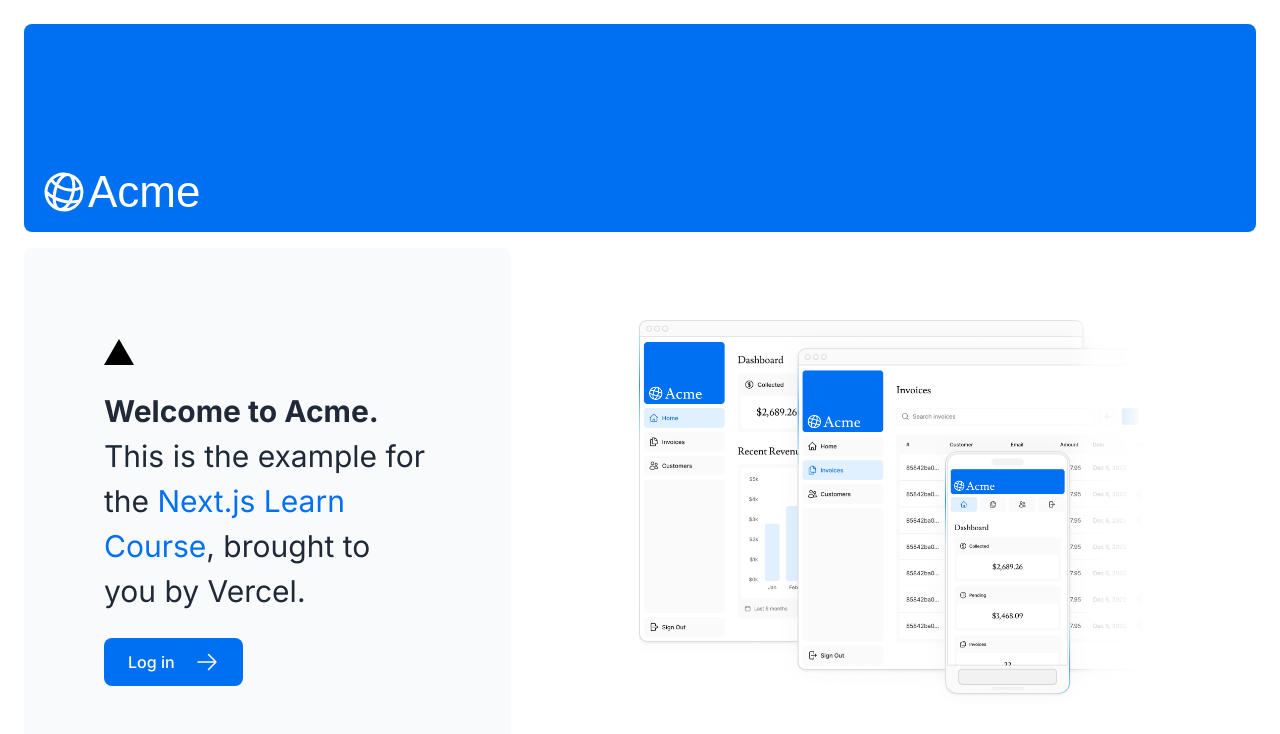
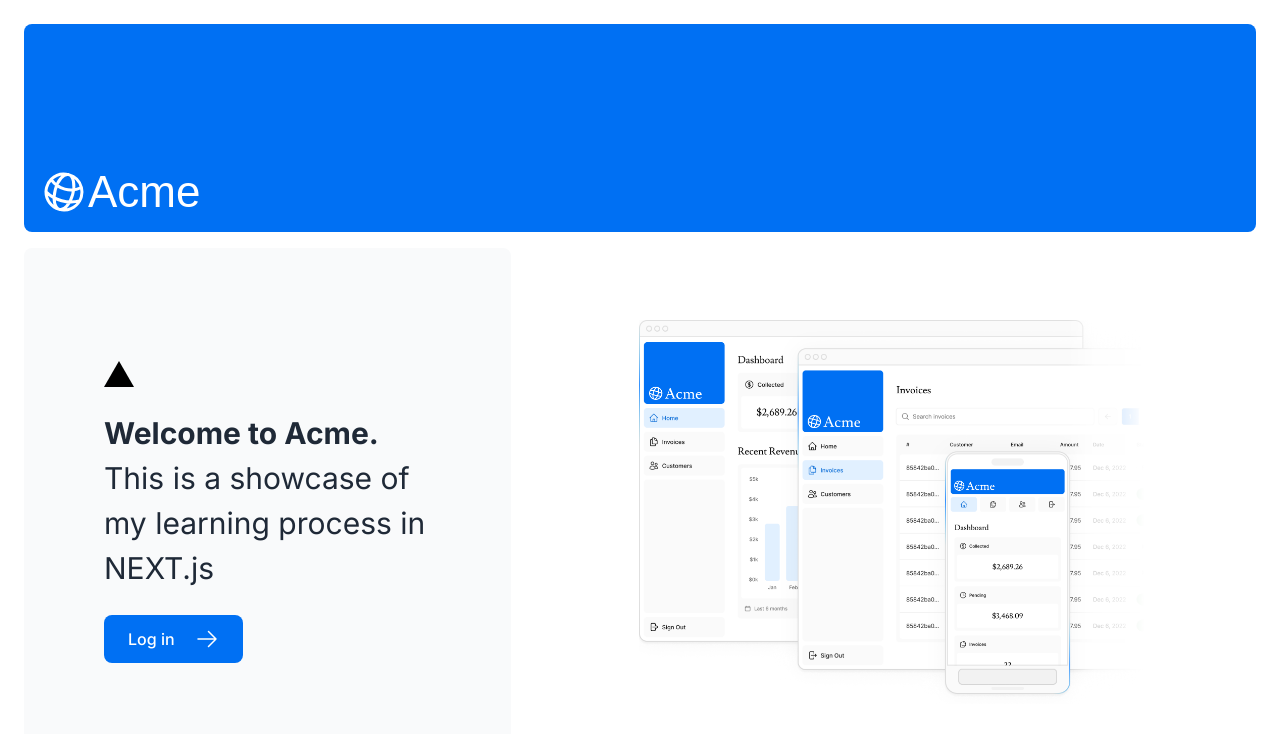
Before and after one commit to GodKimba/nextjs-learning-project, a Next.js app: page / in a window 1280 px wide. Shown: the top 734 px of the page. Built offline with nearby package versions, Linux system fonts and the light colour scheme; a web font is replaced by a local one.

Commit message:
added collected, pending, invoices, customers and a loading page

```diff
--- /dev/null
+++ b/app/dashboard/loading.tsx
@@ -0,0 +1,3 @@
+export default function Loading() {
+  return <div>Loading...</div>;
+}
--- a/app/dashboard/page.tsx
+++ b/app/dashboard/page.tsx
@@ -2,25 +2,26 @@
 import RevenueChart from '@/app/ui/dashboard/revenue-chart';
 import LatestInvoices from '@/app/ui/dashboard/latest-invoices';
 import { lusitana } from '@/app/ui/fonts';
-import { fetchRevenue, fetchLatestInvoices } from '@/app/lib/data';
+import { fetchRevenue, fetchLatestInvoices, fetchCardData } from '@/app/lib/data';
 
 export default async function Page() {
   const revenue = await fetchRevenue();
   const latestInvoices = await fetchLatestInvoices();
+  const { numberOfCustomers, numberOfInvoices, totalPaidInvoices, totalPendingInvoices } = await fetchCardData();
   return  (
     <main>
       <h1 className={`$(lusitana.className) mb-4 text-x1 md:text-2x1`}>
         Dashboard
       </h1>
       <div className="grid gap-6 sm:grid-cols-2 lg:grid-colds-4">
-        {/* <Card title="Collected" value={totalPaidInvoices} type="collected" />*/}
-        {/* <Card title="Pending" value={totalPendingInvoices} type="pending" />*/}
-        {/* <Card title="Total Invoices" value={numberOfInvoices} type="invoices" />*/}
-        {/* <Card
+        { <Card title="Collected" value={totalPaidInvoices} type="collected" /> }
+        { <Card title="Pending" value={totalPendingInvoices} type="pending" /> }
+        { <Card title="Total Invoices" value={numberOfInvoices} type="invoices" /> }
+        { <Card
           title="Total Customers"
-          value={numberOfInvoices}
+          value={numberOfCustomers}
           type="customers"
-        /> */}
+        /> }
       </div>
       <div className='mt-6  grid grid-cols-1 gap-6 md:grid-cols-4 lg:grid-cols-8'>
         { <RevenueChart revenue={revenue} /> }
--- a/app/page.tsx
+++ b/app/page.tsx
@@ -16,11 +16,7 @@
               className="relative w-0 h-0 border-l-[15px] border-r-[15px] border-b-[26px] border-l-transparent border-r-transparent border-b-black"
             />
           <p className={`${lusitana.className}text-xl text-gray-800 md:text-3xl md:leading-normal`}>
-            <strong>Welcome to Acme.</strong> This is the example for the{' '}
-            <a href="https://nextjs.org/learn/" className="text-blue-500">
-              Next.js Learn Course
-            </a>
-            , brought to you by Vercel.
+            <strong>Welcome to Acme.</strong> This is a showcase of my learning process in NEXT.js
           </p>
           <Link
             href="/login"
```
